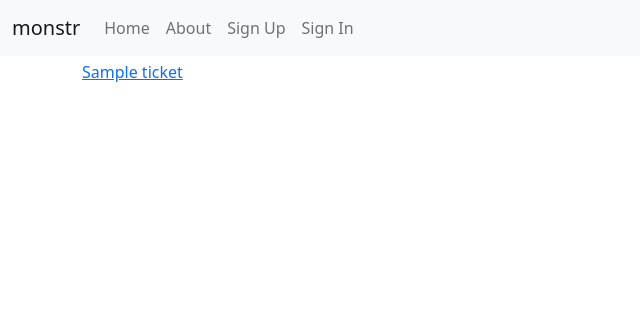
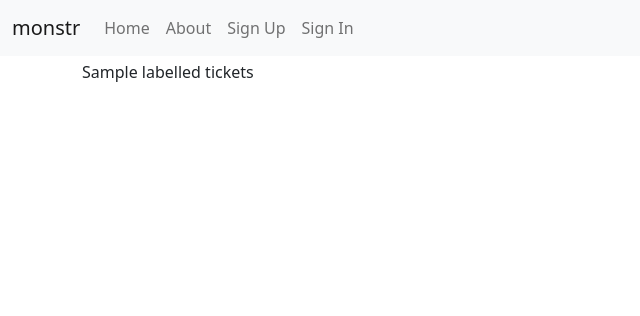
Before and after one commit to themilar/monstr, a Django app: template monstr/templates/tickets/label_detail.html in a window 1280 px wide. Shown: the top 316 px of the page, without its empty margins (0-640 px from the left). Run offline with Django 4.2, Linux system fonts and the light colour scheme; tables that the repository leaves empty hold one stand-in row (values such as "Sample post"); the template is opened without the code that fills it: values that come from a table or form of the project are taken from there, most other values are stand-ins (such as "Sample title", 1, 10 or a date in 2020); parts of the project's set-up code (start-up, migrations or seed data) failed here and were passed over; some libraries are stand-ins or nearby versions.

Commit message:
changed context data query and modified templates accordingly

```diff
--- a/monstr/templates/tickets/label_detail.html
+++ b/monstr/templates/tickets/label_detail.html
@@ -1,6 +1,8 @@
 {% extends 'base.html' %}
 {% block content %}
-{% for ticket in labelled_tickets %}
+{% comment %}
+<!-- {% for ticket in labelled_tickets %}
 <p><a href="{url 'tickets:detail' }"> {{ticket.subject}}</a></p>
-{% endfor %}
+{% endfor %} -->{% endcomment %}
+{{labelled_tickets}}
 {% endblock content %}
--- a/monstr/templates/tickets/ticket_detail.html
+++ b/monstr/templates/tickets/ticket_detail.html
@@ -5,7 +5,7 @@
     <p>{{object.content}} </p>
     <span>
         {% for label in labels %}
-     <a href="{%url 'tickets:label_detail' %}">{{label.name}}</a>
+     <a href="{%url 'tickets:label_detail' label.slug %}">{{label.name}}</a>
         {% endfor %}
     </span>
 </div>
--- a/monstr/tickets/views.py
+++ b/monstr/tickets/views.py
@@ -27,6 +27,6 @@ class LabelDetailView(DetailView):
 
     def get_context_data(self, **kwargs: Any) -> Dict[str, Any]:
         context = super().get_context_data(**kwargs)
-        slug = self.get_object().slug
-        context["labelled_tickets"] = Ticket.objects.filter(labels__slug=slug)
+        context["labelled_tickets"] = self.get_object().ticket
         return context
+    # query performance: 5queries in 7.21seconds ==>~5.93
```
